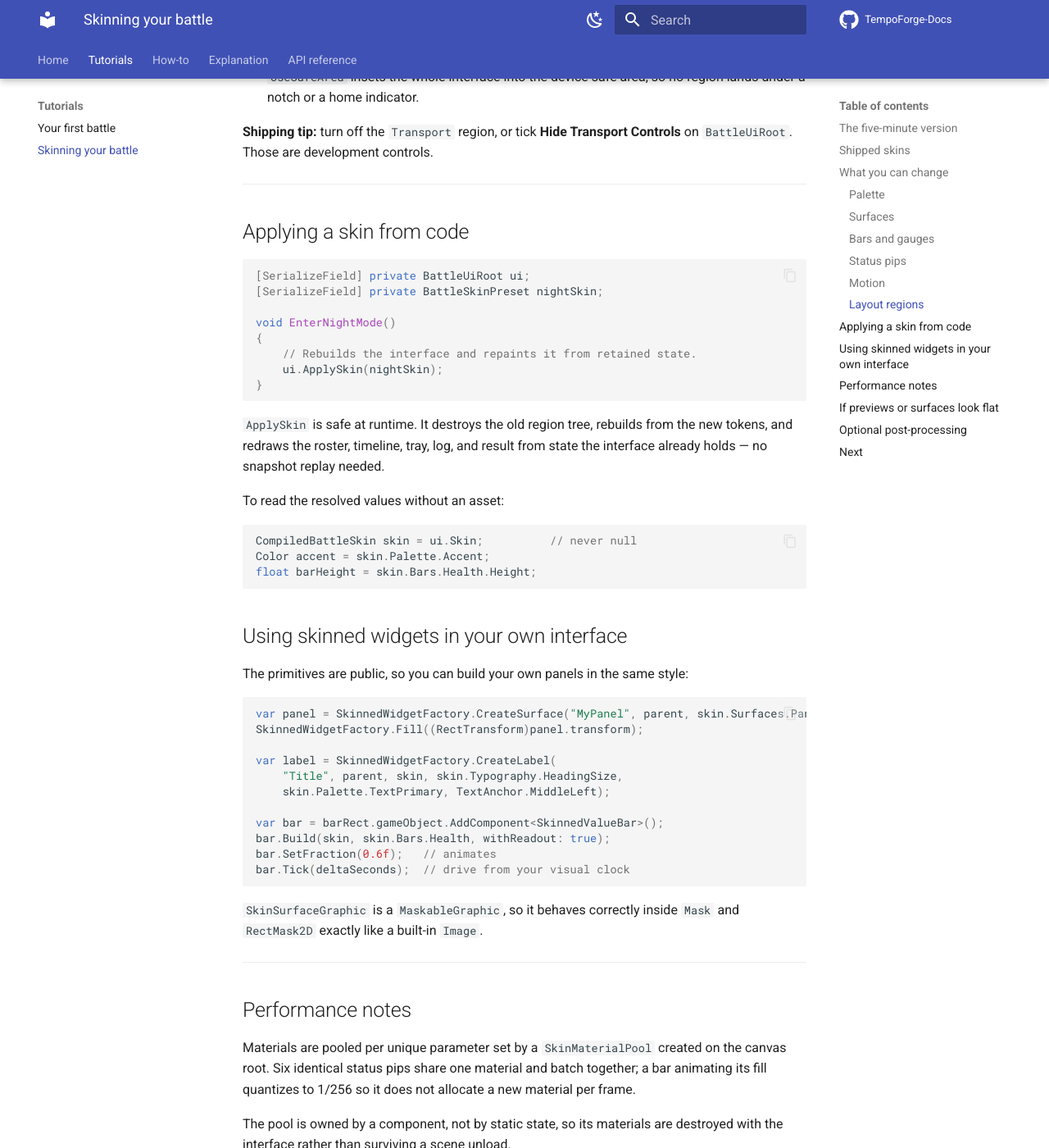
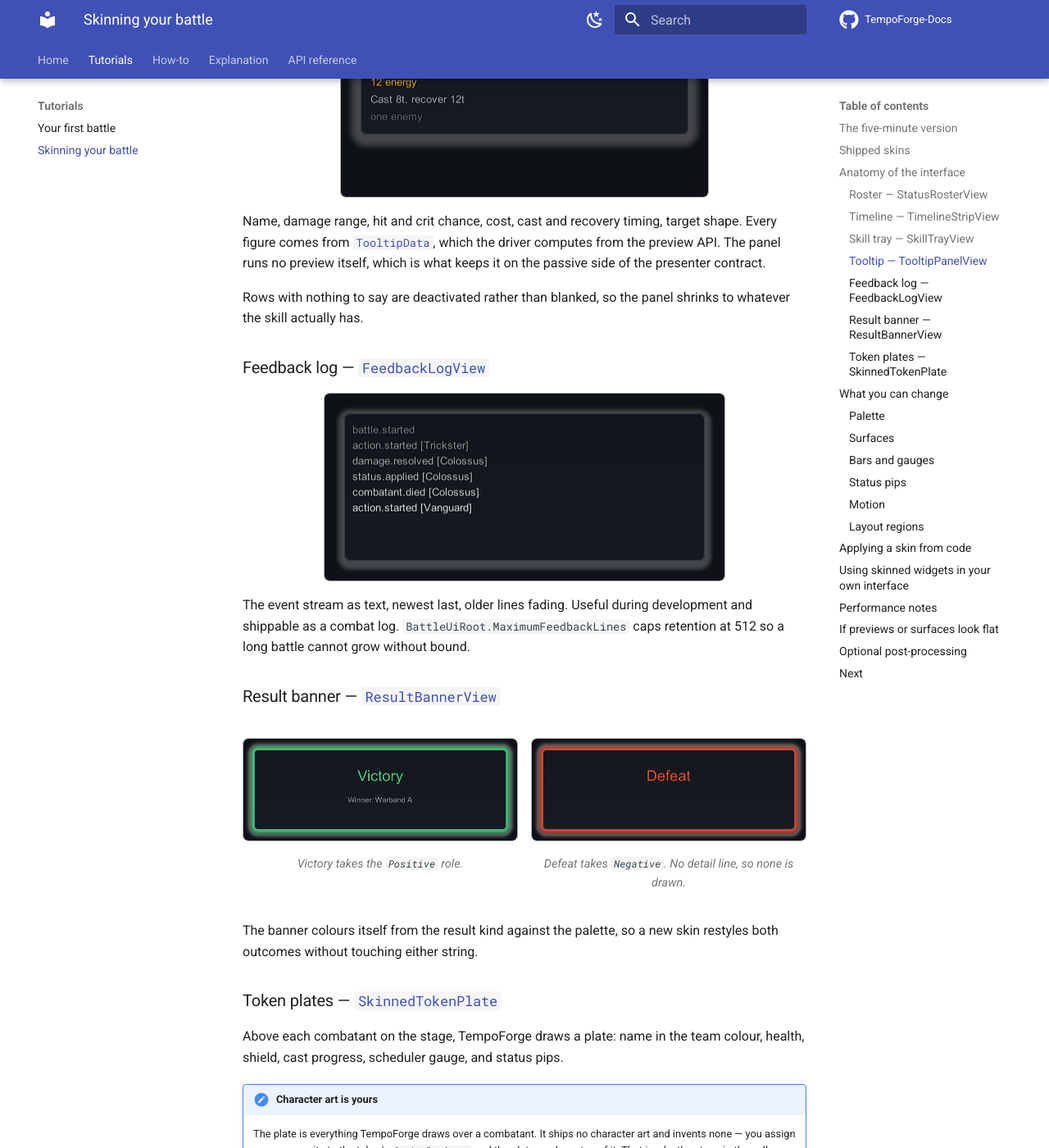
Before and after one commit to FernandoSLuz/TempoForge-Docs, an MkDocs documentation site: the page built from docs/tutorials/skinning-your-battle.md, in a window 1280 px wide and 1400 px high, scrolled down 2873 px. Shown: the whole window at 82% size. Built offline with MkDocs 1.6.1 and Material for MkDocs 9.7.7, drawn with Linux system fonts in a browser that asks for light colours; comment, search, counter and statistics services are not loaded; some of the changed text lies outside the part shown.

Commit message:
Show every interface region instead of describing it
Adds an "Anatomy of the interface" section built around seven focused shots, one
per region, each cross-linked to the class in the API reference. Every image is
that region alone, built by its own public API, so a reader can see what a
component draws before deciding whether to use it.

The regenerated gallery and hero images fix three defects visible in the old
ones: the roster panel collapsed behind its rows, the tooltip was a thin band
with its text running off the bottom of the frame, and the empty stage left over
half the frame dead. The stage now shows six combatants with team tints, gauges,
and status pips.

The hero caption said "the runtime demo", which was never true -- it is a
composed frame. It now says what it is, and both it and the plate section state
plainly that character art is the buyer's and these images contain only what
TempoForge itself renders. A buyer who thinks sprites are included will be
disappointed once; better it happens before purchase.

Also documents that the roster and tooltip size to their content and ignore an
authored height, which was true before and undocumented.

Co-Authored-By: Claude Opus 5 <noreply@anthropic.com>

```diff
--- a/docs/tutorials/skinning-your-battle.md
+++ b/docs/tutorials/skinning-your-battle.md
@@ -44,6 +44,96 @@ deliberate:
   procedurally.
 
 Use **Create editable copy…** to turn any of them into an asset you own.
+
+---
+
+## Anatomy of the interface
+
+Each region is an independent component that renders values you hand it and calls
+nothing back. Every shot below is that one region, built by its own public API and
+nothing else, so what you see is what the component draws on its own.
+
+### Roster — [`StatusRosterView`](../reference/interface-and-widgets.md#statusrosterview)
+
+![Roster](../assets/images/region-roster.png){ .shot }
+
+One row per combatant: name, health bar, and a caption that folds shield and status
+count onto a single line so the region stays narrow on a phone. A downed combatant
+keeps its row but loses its raised plate and drops to the muted text role — read as
+defeated, not merely faint.
+
+The region sizes itself to its rows, so a five-combatant party needs no re-authoring.
+
+### Timeline — [`TimelineStripView`](../reference/interface-and-widgets.md#timelinestripview)
+
+![Timeline](../assets/images/region-timeline.png){ .shot }
+
+Turn order left to right. The acting combatant gets the `PanelRaised` surface, the
+accent colour, and the `NOW` marker; everyone behind is numbered from 2. The strip
+mirrors the order it is given and never sorts, because ordering is the scheduler's
+decision, not the interface's.
+
+### Skill tray — [`SkillTrayView`](../reference/interface-and-widgets.md#skilltrayview)
+
+![Skill tray](../assets/images/region-skill-tray.png){ .shot }
+
+One button per **legal** command, with the target shape as a caption, plus Concede.
+The tray never filters or validates — it draws the
+[`DecisionOptions`](../reference/interface-and-widgets.md#decisionoptions) it was
+given. If a skill is unaffordable, restricted, or on cooldown it is not in that
+value, so it is not on screen.
+
+### Tooltip — [`TooltipPanelView`](../reference/interface-and-widgets.md#tooltippanelview)
+
+![Tooltip](../assets/images/region-tooltip.png){ .shot }
+
+Name, damage range, hit and crit chance, cost, cast and recovery timing, target
+shape. Every figure comes from
+[`TooltipData`](../reference/interface-and-widgets.md#tooltipdata), which the driver
+computes from the preview API. The panel runs no preview itself, which is what keeps
+it on the passive side of the presenter contract.
+
+Rows with nothing to say are deactivated rather than blanked, so the panel shrinks
+to whatever the skill actually has.
+
+### Feedback log — [`FeedbackLogView`](../reference/interface-and-widgets.md#feedbacklogview)
+
+![Feedback log](../assets/images/region-feedback-log.png){ .shot }
+
+The event stream as text, newest last, older lines fading. Useful during
+development and shippable as a combat log. `BattleUiRoot.MaximumFeedbackLines`
+caps retention at 512 so a long battle cannot grow without bound.
+
+### Result banner — [`ResultBannerView`](../reference/interface-and-widgets.md#resultbannerview)
+
+<div class="grid-2" markdown>
+
+<figure markdown>
+  ![Victory](../assets/images/region-result-victory.png){ .shot }
+  <figcaption>Victory takes the <code>Positive</code> role.</figcaption>
+</figure>
+
+<figure markdown>
+  ![Defeat](../assets/images/region-result-defeat.png){ .shot }
+  <figcaption>Defeat takes <code>Negative</code>. No detail line, so none is drawn.</figcaption>
+</figure>
+
+</div>
+
+The banner colours itself from the result kind against the palette, so a new skin
+restyles both outcomes without touching either string.
+
+### Token plates — [`SkinnedTokenPlate`](../reference/interface-and-widgets.md#skinnedtokenplate)
+
+Above each combatant on the stage, TempoForge draws a plate: name in the team
+colour, health, shield, cast progress, scheduler gauge, and status pips.
+
+!!! note "Character art is yours"
+    The plate is everything TempoForge draws over a combatant. It ships no character
+    art and invents none — you assign your own sprite to the token's
+    `SpriteRenderer` and the plate reads on top of it. That is why the stage in the
+    gallery shots below shows plates over empty ground: those images contain only
+    what the package itself renders.
 
 ---
 
@@ -111,6 +201,12 @@ Each interface region is independently placeable: `Status`, `Timeline`,
   costs nothing.
 - `UseSafeArea` insets the whole interface into the device safe area, so no region
   lands under a notch or a home indicator.
+- The roster and the tooltip **ignore the height you give them** and size to their
+  content instead, because neither has a fixed row count. Set their `Size.x` to
+  choose a width; the height follows the rows.
+
+See [Anatomy of the interface](#anatomy-of-the-interface) above for what each region
+draws.
 
 **Shipping tip:** turn off the `Transport` region, or tick **Hide Transport
 Controls** on `BattleUiRoot`. Those are development controls.
```
Also changed, not shown: docs/index.md (+5 -3 lines), docs/assets/images/hero-battle.png, docs/assets/images/region-feedback-log.png (added), docs/assets/images/region-result-defeat.png (added), docs/assets/images/region-result-victory.png (added), docs/assets/images/region-roster.png (added), docs/assets/images/region-skill-tray.png (added), docs/assets/images/region-timeline.png (added), docs/assets/images/region-tooltip.png (added), docs/assets/images/skin-minimal-mono.png, docs/assets/images/skin-neon-circuit.png, docs/assets/images/skin-parchment-atlas.png, docs/assets/images/skin-slate-nocturne.png.
